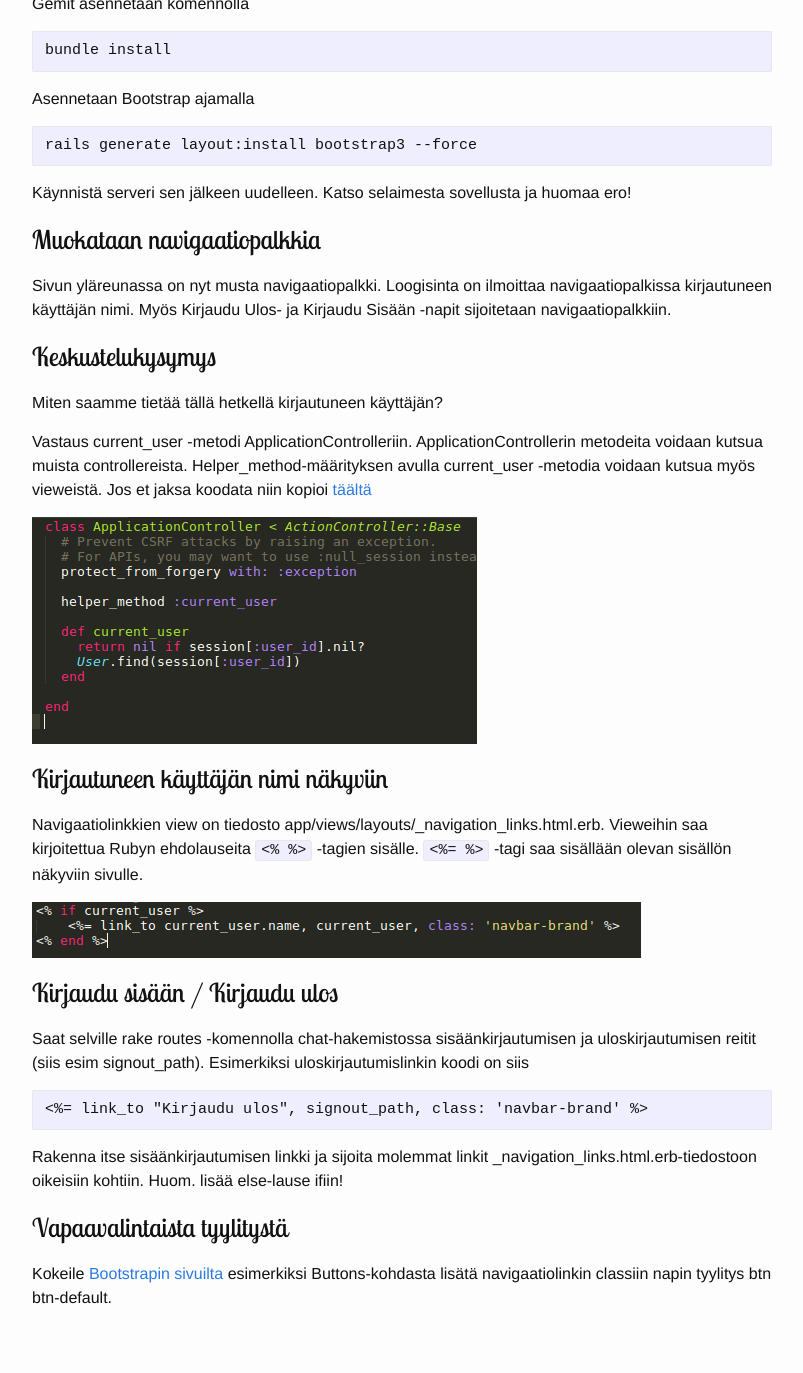
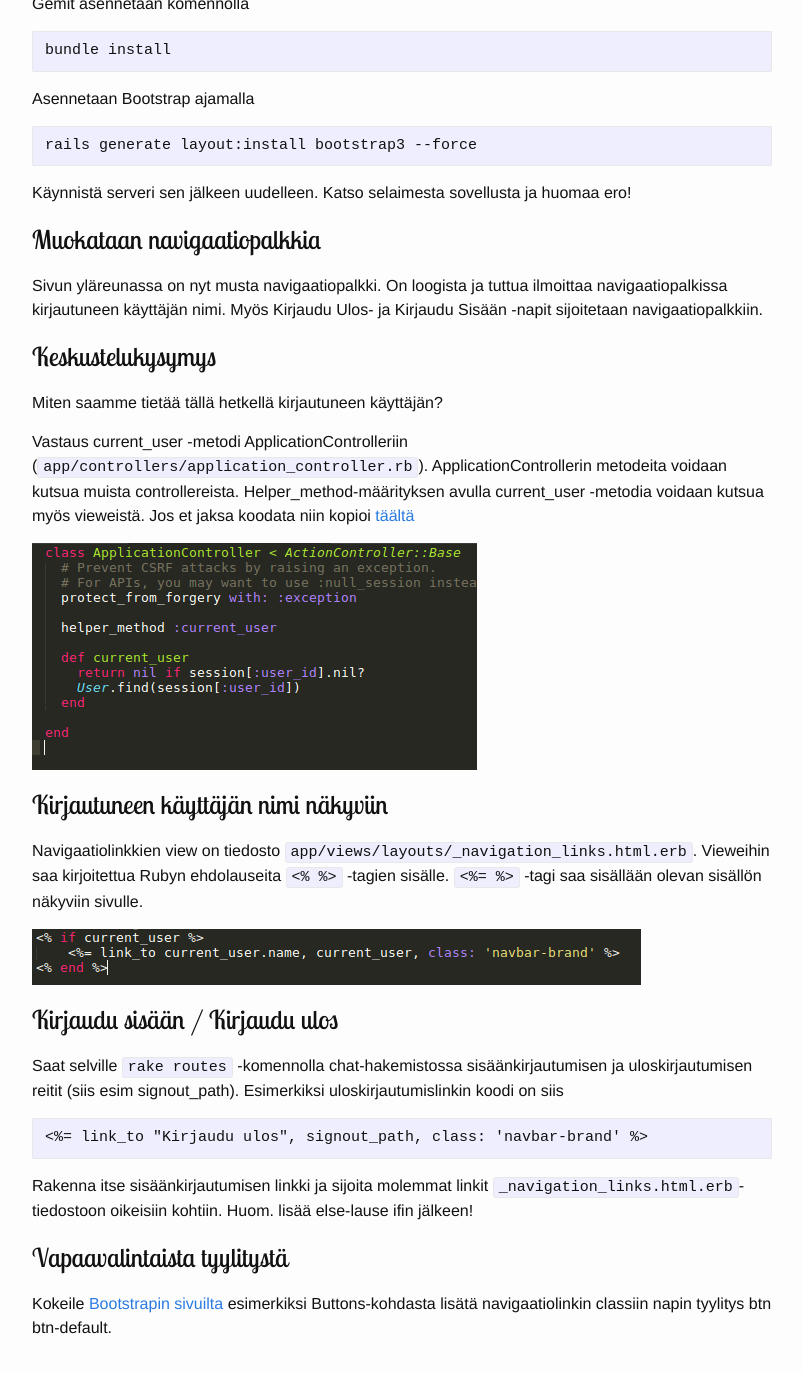
Before and after one commit to viderizer/pvl-rails.github.io, a Jekyll site: the page built from _pages/osa4.md, in a window 1280 px wide and 1400 px high, scrolled down 654 px. Shown: the top 1373 px of the window, without its empty margins (238-1041 px from the left). Built offline with Jekyll 4.4.1, drawn with Linux system fonts in a browser that asks for light colours; some of the changed text lies outside the part shown.

Commit message:
minor edits to osa4

```diff
--- a/_pages/osa4.md
+++ b/_pages/osa4.md
@@ -9,8 +9,8 @@
 
 Sivut ovat nyt aika rumat. Emmehän edes tiedä, onko joku kirjautunut
 sisään vai ei. Muokataan viewejä niin että näkyvillä on Kirjaudu
-sisään -nappi jos kukaan ei ole kirjautunut, ja Kirjaudu ulos-nappi
-jos on.  Haluamme myös näkyviin kirjautuneen käyttäjän
+sisään -nappi jos kukaan ei ole kirjautunut, ja Kirjaudu ulos -nappi
+jos on. Haluamme myös näkyviin kirjautuneen käyttäjän
 nimen. Asennetaan ensin kuitenkin Bootstrap-tyylikirjasto, sillä siitä
 tulee olemaan paljon hyötyä tässä osassa. Lisätään Gemfile-tiedostoon
 
@@ -32,7 +32,7 @@
 
 ### Muokataan navigaatiopalkkia
 
-Sivun yläreunassa on nyt musta navigaatiopalkki. Loogisinta on ilmoittaa
+Sivun yläreunassa on nyt musta navigaatiopalkki. On loogista ja tuttua ilmoittaa
 navigaatiopalkissa kirjautuneen käyttäjän nimi. Myös Kirjaudu Ulos- ja
 Kirjaudu Sisään -napit sijoitetaan navigaatiopalkkiin.
 
@@ -40,7 +40,7 @@
 
 Miten saamme tietää tällä hetkellä kirjautuneen käyttäjän?
 
-Vastaus current\_user -metodi ApplicationControlleriin.
+Vastaus current\_user -metodi ApplicationControlleriin (`app/controllers/application_controller.rb`).
 ApplicationControllerin metodeita voidaan kutsua muista
 controllereista.  Helper\_method-määrityksen avulla current\_user
 -metodia voidaan kutsua myös vieweistä. Jos et jaksa koodata niin
@@ -52,7 +52,7 @@
 ### Kirjautuneen käyttäjän nimi näkyviin
 
 Navigaatiolinkkien view on tiedosto
-app/views/layouts/\_navigation\_links.html.erb. Vieweihin saa
+`app/views/layouts/_navigation_links.html.erb`. Vieweihin saa
 kirjoitettua Rubyn ehdolauseita `<% %>` -tagien sisälle.
 `<%= %>` -tagi saa sisällään olevan sisällön näkyviin sivulle.
 
@@ -60,15 +60,15 @@
 
 ### Kirjaudu sisään / Kirjaudu ulos
 
-Saat selville rake routes -komennolla chat-hakemistossa
+Saat selville `rake routes` -komennolla chat-hakemistossa
 sisäänkirjautumisen ja uloskirjautumisen reitit (siis esim
 signout\_path). Esimerkiksi uloskirjautumislinkin koodi on siis
 
     <%= link_to "Kirjaudu ulos", signout_path, class: 'navbar-brand' %>
 
 Rakenna itse sisäänkirjautumisen linkki ja sijoita molemmat linkit
-\_navigation\_links.html.erb-tiedostoon oikeisiin kohtiin. Huom. lisää
-else-lause ifiin!
+`_navigation_links.html.erb`-tiedostoon oikeisiin kohtiin. Huom. lisää
+else-lause ifin jälkeen!
 
 ### Vapaavalintaista tyylitystä
 
```
